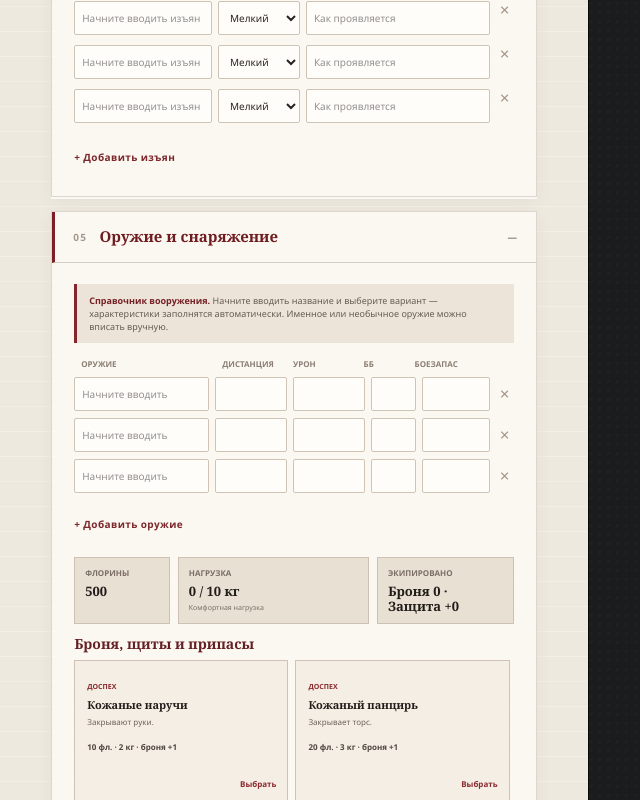
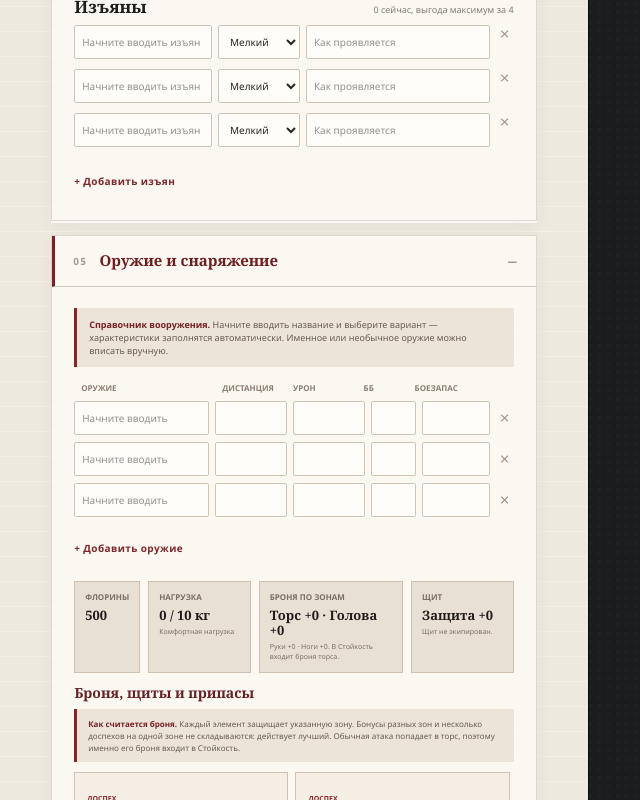
Before and after one commit to justfry/bonesandink, a React (Vite) app: page / in a window 1280 px wide. Shown: the part 3230-4030 px from the top of the page, without its empty margins (0-640 px from the left). Built offline with nearby package versions, Linux system fonts and the light colour scheme.

Commit message:
Clarify armor by hit location

```diff
--- a/app/globals.css
+++ b/app/globals.css
@@ -539,13 +539,15 @@ details[open] summary::after { content: "−"; }
 .weapon-purchase { display: flex; justify-content: flex-end; align-items: center; gap: 8px; margin: 3px 24px 0 0; color: #796c62; font-size: 8px; }
 .weapon-purchase button { padding: 4px 6px; color: #84252a; background: transparent; border: 1px solid #b9a295; font-size: 8px; font-weight: 800; }
 .weapon-purchase button:disabled { opacity: .3; cursor: not-allowed; }
-.equipment-summary { display: grid; grid-template-columns: .7fr 1.4fr 1fr; gap: 8px; margin: 18px 0 12px; }
+.equipment-summary { display: grid; grid-template-columns: .65fr 1.1fr 1.55fr 1.1fr; gap: 8px; margin: 18px 0 12px; }
 .equipment-summary > div { min-height: 64px; padding: 9px 10px; background: #e9e0d4; border: 1px solid #cec0b2; }
 .equipment-summary span, .equipment-summary small, .equipment-summary strong { display: block; }
 .equipment-summary span { color: #7b6e65; font-size: 8px; font-weight: 800; text-transform: uppercase; }
 .equipment-summary strong { margin-top: 5px; font: 700 13px/1.15 var(--serif); }
 .equipment-summary small { margin-top: 4px; color: #786d64; font-size: 7px; }
 .equipment-store h3, .inventory-list h3, .ammo-tracker h3 { margin: 0 0 8px; color: #652025; font: 700 14px/1.2 var(--serif); }
+.equipment-rules-note { margin: 0 0 10px; padding: 9px 11px; color: #655b53; background: #ece4d8; border-left: 3px solid #85262b; font-size: 8px; line-height: 1.45; }
+.equipment-rules-note b { color: #762126; }
 .equipment-catalog { max-height: 330px; display: grid; grid-template-columns: 1fr 1fr; gap: 7px; overflow: auto; padding-right: 4px; }
 .equipment-catalog article { position: relative; min-height: 112px; padding: 10px 12px 44px; background: #f5eee4; border: 1px solid #d0c2b4; transition: border-color .16s ease, background .16s ease, box-shadow .16s ease; }
 .equipment-catalog article > span { color: #8a292e; font-size: 7px; font-weight: 900; text-transform: uppercase; }
--- a/app/page.tsx
+++ b/app/page.tsx
@@ -50,6 +50,8 @@ type WeaponGuide = Omit<Weapon, "id"> & {
   detail: string;
 };
 
+type ArmorArea = "head" | "torso" | "arms" | "legs";
+
 type EquipmentGuide = {
   id: string;
   name: string;
@@ -58,6 +60,9 @@ type EquipmentGuide = {
   weight: number;
   armor?: number;
   parry?: number;
+  areas?: ArmorArea[];
+  headCoverage?: 50 | 100;
+  rangedArmor?: number;
   detail: string;
 };
 
@@ -255,21 +260,21 @@ const WEAPON_GUIDES: WeaponGuide[] = [
 ];
 
 const EQUIPMENT_GUIDES: EquipmentGuide[] = [
-  { id: "leather-arms", name: "Кожаные наручи", category: "Доспех", armor: 1, price: 10, weight: 2, detail: "Закрывают руки." },
-  { id: "leather-torso", name: "Кожаный панцирь", category: "Доспех", armor: 1, price: 20, weight: 3, detail: "Закрывает торс." },
-  { id: "leather-legs", name: "Кожаные поножи", category: "Доспех", armor: 1, price: 20, weight: 3, detail: "Закрывают ноги." },
-  { id: "catcher-suit", name: "Костюм ловца мертвецов", category: "Доспех", armor: 1, price: 60, weight: 8, detail: "Торс, руки и ноги; 50% защиты головы." },
-  { id: "chain-arms", name: "Кольчужные рукава", category: "Доспех", armor: 2, price: 80, weight: 3, detail: "Закрывают руки." },
-  { id: "chain-torso", name: "Кольчуга", category: "Доспех", armor: 2, price: 100, weight: 4, detail: "Закрывает торс." },
-  { id: "chain-legs", name: "Кольчужные шоссы", category: "Доспех", armor: 2, price: 120, weight: 5, detail: "Закрывают ноги." },
-  { id: "plate-arms", name: "Латные наручи", category: "Доспех", armor: 3, price: 200, weight: 5, detail: "Закрывают руки." },
-  { id: "plate-torso", name: "Латная кираса", category: "Доспех", armor: 3, price: 400, weight: 12.5, detail: "Закрывает торс." },
-  { id: "plate-legs", name: "Латные поножи", category: "Доспех", armor: 3, price: 300, weight: 7.5, detail: "Закрывают ноги." },
-  { id: "open-helmet", name: "Открытый шлем", category: "Доспех", armor: 3, price: 75, weight: 2, detail: "50% защиты головы." },
-  { id: "closed-helmet", name: "Закрытый шлем", category: "Доспех", armor: 3, price: 150, weight: 4, detail: "Закрывает голову." },
+  { id: "leather-arms", name: "Кожаные наручи", category: "Доспех", armor: 1, areas: ["arms"], price: 10, weight: 2, detail: "Закрывают руки." },
+  { id: "leather-torso", name: "Кожаный панцирь", category: "Доспех", armor: 1, areas: ["torso"], price: 20, weight: 3, detail: "Закрывает торс." },
+  { id: "leather-legs", name: "Кожаные поножи", category: "Доспех", armor: 1, areas: ["legs"], price: 20, weight: 3, detail: "Закрывают ноги." },
+  { id: "catcher-suit", name: "Костюм ловца мертвецов", category: "Доспех", armor: 1, areas: ["head", "torso", "arms", "legs"], headCoverage: 50, price: 60, weight: 8, detail: "Торс, руки и ноги; 50% защиты головы." },
+  { id: "chain-arms", name: "Кольчужные рукава", category: "Доспех", armor: 2, areas: ["arms"], price: 80, weight: 3, detail: "Закрывают руки." },
+  { id: "chain-torso", name: "Кольчуга", category: "Доспех", armor: 2, areas: ["torso"], price: 100, weight: 4, detail: "Закрывает торс." },
+  { id: "chain-legs", name: "Кольчужные шоссы", category: "Доспех", armor: 2, areas: ["legs"], price: 120, weight: 5, detail: "Закрывают ноги." },
+  { id: "plate-arms", name: "Латные наручи", category: "Доспех", armor: 3, areas: ["arms"], price: 200, weight: 5, detail: "Закрывают руки." },
+  { id: "plate-torso", name: "Латная кираса", category: "Доспех", armor: 3, areas: ["torso"], price: 400, weight: 12.5, detail: "Закрывает торс." },
+  { id: "plate-legs", name: "Латные поножи", category: "Доспех", armor: 3, areas: ["legs"], price: 300, weight: 7.5, detail: "Закрывают ноги." },
+  { id: "open-helmet", name: "Открытый шлем", category: "Доспех", armor: 3, areas: ["head"], headCoverage: 50, price: 75, weight: 2, detail: "50% защиты головы." },
+  { id: "closed-helmet", name: "Закрытый шлем", category: "Доспех", armor: 3, areas: ["head"], headCoverage: 100, price: 150, weight: 4, detail: "Закрывает голову." },
   { id: "buckler", name: "Малый щит (баклер)", category: "Щит", parry: 1, price: 25, weight: 4, detail: "Защита +1 от фронтальных атак и атак слева." },
-  { id: "medium-shield", name: "Средний щит", category: "Щит", parry: 1, price: 50, weight: 6, detail: "Защита +1; броня +2 против дистанционных атак." },
-  { id: "large-shield", name: "Большой щит (ростовой)", category: "Щит", parry: 2, price: 200, weight: 10, detail: "Защита +2; броня +2 против дистанционных атак." },
+  { id: "medium-shield", name: "Средний щит", category: "Щит", parry: 1, rangedArmor: 2, price: 50, weight: 6, detail: "Защита +1; броня +2 против дистанционных атак." },
+  { id: "large-shield", name: "Большой щит (ростовой)", category: "Щит", parry: 2, rangedArmor: 2, price: 200, weight: 10, detail: "Защита +2; броня +2 против дистанционных атак." },
   { id: "plague-mask", name: "Маска чумного доктора", category: "Инструмент", price: 10, weight: 0, detail: "+1 к Выносливости против миазм; −1 к Убеждению и Выступлению, когда внешний вид имеет значение." },
   { id: "alchemist-bag", name: "Сумка алхимика", category: "Инструмент", price: 300, weight: 3, detail: "Инструменты для изготовления алхимических препаратов." },
   { id: "witch-bag", name: "Сумка ведьмы", category: "Инструмент", price: 150, weight: 2, detail: "Компоненты и предметы для ведьмовских фокусов." },
@@ -763,6 +768,12 @@ function restoreCharacter(value?: Partial<Character>): Character {
     );
     return guide && guide.severity !== "either" ? { ...entry, severity: guide.severity } : entry;
   });
+  const restoredInventory = Array.isArray(rest.inventory)
+    ? rest.inventory.map((item) => {
+        const guide = EQUIPMENT_GUIDES.find((entry) => entry.id === item.id);
+        return guide ? { ...item, ...guide } : item;
+      })
+    : [];
   return {
     ...initial,
     ...rest,
@@ -771,7 +782,7 @@ function restoreCharacter(value?: Partial<Character>): Character {
     attributeAdvancePoints: Math.max(0, safeNumber(rest.attributeAdvancePoints)),
     attributeRaiseRanks: Array.isArray(rest.attributeRaiseRanks) ? rest.attributeRaiseRanks : [],
     retiredHindrancePoints: Math.max(0, safeNumber(rest.retiredHindrancePoints)),
-    inventory: Array.isArray(rest.inventory) ? rest.inventory : [],
+    inventory: restoredInventory,
     portraitX: Math.min(100, Math.max(0, safeNumber(rest.portraitX, 50))),
     portraitY: Math.min(100, Math.max(0, safeNumber(rest.portraitY, 50))),
     portraitZoom: Math.min(180, Math.max(100, safeNumber(rest.portraitZoom, 100))),
@@ -1546,9 +1557,22 @@ export default function Home() {
   const addableEdgeRows = Math.max(0, edgeLimit - character.edges.length);
   const fighting = skills.find((skill) => skill.id === "fighting")?.level ?? 0;
   const equippedArmor = character.inventory.filter((item) => item.equipped && item.category === "Доспех");
-  const equippedShield = character.inventory.filter((item) => item.equipped && item.category === "Щит").sort((a, b) => (b.parry || 0) - (a.parry || 0))[0];
-  const torsoArmor = Math.max(0, ...equippedArmor.filter((item) => item.detail.toLocaleLowerCase("ru").includes("торс")).map((item) => item.armor || 0));
-  const effectiveArmor = torsoArmor || safeNumber(character.armor);
+  const equippedShield = character.inventory
+    .filter((item) => item.equipped && item.category === "Щит")
+    .sort((a, b) => (b.parry || 0) - (a.parry || 0) || (b.rangedArmor || 0) - (a.rangedArmor || 0))[0];
+  const armorAt = (area: ArmorArea) => Math.max(
+    0,
+    ...equippedArmor.filter((item) => item.areas?.includes(area)).map((item) => item.armor || 0),
+  );
+  const headArmor = armorAt("head");
+  const torsoArmor = armorAt("torso");
+  const armsArmor = armorAt("arms");
+  const legsArmor = armorAt("legs");
+  const headCoverage = headArmor
+    ? Math.max(0, ...equippedArmor.filter((item) => item.areas?.includes("head") && (item.armor || 0) === headArmor).map((item) => item.headCoverage || 100))
+    : 0;
+  const manualTorsoArmor = Math.max(0, safeNumber(character.armor));
+  const effectiveArmor = Math.max(torsoArmor, manualTorsoArmor);
   const parry = (fighting === 0 ? 2 : 2 + halfDie(fighting)) + (equippedShield?.parry || 0);
   const toughness =
     2 + halfDie(character.attributes.vigor) + effectiveArmor + safeNumber(character.size);
@@ -1955,7 +1979,7 @@ export default function Home() {
                 <div className="play-card-title"><span>Главное</span><small>{advances} повышений</small></div>
                 <div className="play-derived-grid">
                   <div><span>Защита</span><strong>{parry}</strong></div>
-                  <div><span>Стойкость</span><strong>{toughness}</strong><small>броня {effectiveArmor}</small></div>
+                  <div><span>Стойкость</span><strong>{toughness}</strong><small>броня торса {effectiveArmor}</small></div>
                   <div><span>Шаг</span><strong>{encumbered ? Math.max(0, character.pace - 2) : character.pace}</strong>{encumbered && <small>перегрузка</small>}</div>
                   <div><span>Бег</span><strong>{dieLabel(character.runningDie)}</strong></div>
                   <div><span>Фишки</span><strong>{character.sessionBennies}</strong><small>из {character.bennies}</small></div>
@@ -2130,7 +2154,7 @@ export default function Home() {
               <div className="derived-grid">
                 <div><span>Защита</span><strong>{parry}</strong><small>2 + 1/2 Драки</small></div>
                 <div><span>Стойкость</span><strong>{toughness}</strong><small>с бронёй</small></div>
-                <label><span>Броня</span><input type="number" value={character.armor} onChange={(event) => update("armor", safeNumber(event.target.value))} /></label>
+                <label title="Запасное значение для нестандартной брони. С выбранным доспехом не складывается — используется большее."><span>Броня торса вручную</span><input type="number" min="0" value={character.armor} onChange={(event) => update("armor", Math.max(0, safeNumber(event.target.value)))} /></label>
                 <label><span>Размер</span><input type="number" value={character.size} onChange={(event) => update("size", safeNumber(event.target.value))} /></label>
                 <label><span>Шаг</span><input type="number" value={character.pace} onChange={(event) => update("pace", safeNumber(event.target.value, 6))} /></label>
                 <div className="derived-control"><span>Бег</span><DieSelect label="Кость бега" value={character.runningDie} allowUntrained={false} onChange={(value) => update("runningDie", value)} /></div>
@@ -2284,10 +2308,20 @@ export default function Home() {
               <div className="equipment-summary">
                 <div><span>Флорины</span><strong>{character.florins || 0}</strong></div>
                 <div className={encumbered ? "bad" : ""}><span>Нагрузка</span><strong>{inventoryWeight.toLocaleString("ru-RU")} / {loadLimit} кг</strong><small>{encumbered ? "Перегрузка: -2 к Шагу, бегу и Ловкости" : "Комфортная нагрузка"}</small></div>
-                <div><span>Экипировано</span><strong>Броня {effectiveArmor} · Защита +{equippedShield?.parry || 0}</strong></div>
+                <div className="armor-zone-summary">
+                  <span>Броня по зонам</span>
+                  <strong>Торс +{effectiveArmor} · Голова +{headArmor}{headCoverage === 50 ? " (50%)" : ""}</strong>
+                  <small>Руки +{armsArmor} · Ноги +{legsArmor}. В Стойкость входит броня торса.</small>
+                </div>
+                <div>
+                  <span>Щит</span>
+                  <strong>Защита +{equippedShield?.parry || 0}</strong>
+                  <small>{equippedShield?.rangedArmor ? `Броня +${equippedShield.rangedArmor} только против дистанционных атак спереди и слева.` : equippedShield ? "Работает против атак спереди и слева." : "Щит не экипирован."}</small>
+                </div>
               </div>
               <div className="equipment-store">
                 <h3>Броня, щиты и припасы</h3>
+                <p className="equipment-rules-note"><b>Как считается броня.</b> Каждый элемент защищает указанную зону. Бонусы разных зон и несколько доспехов на одной зоне не складываются: действует лучший. Обычная атака попадает в торс, поэтому именно его броня входит в Стойкость.</p>
                 <div className="equipment-catalog">
                   {EQUIPMENT_GUIDES.map((guide) => {
                     const selectedItem = character.inventory.find((item) => item.id === guide.id);
```
Also changed, not shown: 1 other file (tests, documents, lock files or other folders).
